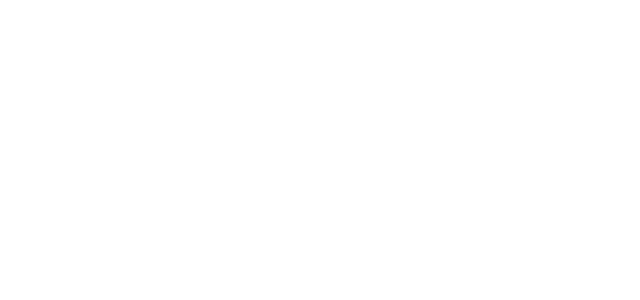
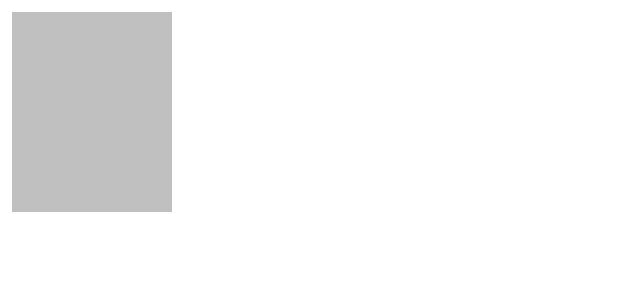
Before and after one commit to M4ster3001/memory-game, a React (Create React App) app: page /game in a window 1280 px wide. Before the commit this address had no page. Shown: the top 300 px of the page, without its empty margins (0-640 px from the left). Built offline with nearby package versions, Linux system fonts and the light colour scheme.

Commit message:
add Card

```diff
--- a/package.json
+++ b/package.json
@@ -17,9 +17,11 @@
     "classnames": "^2.3.1",
     "react": "^18.2.0",
     "react-dom": "^18.2.0",
+    "react-redux": "^8.0.2",
     "react-router": "^6.3.0",
     "react-router-dom": "^6.3.0",
     "react-scripts": "5.0.1",
+    "redux": "^4.2.0",
     "typescript": "^4.4.2",
     "web-vitals": "^2.1.0"
   },
@@ -57,8 +59,10 @@
   },
   "devDependencies": {
     "@types/classnames": "^2.3.1",
+    "@types/react-redux": "^7.1.24",
     "@types/react-router": "^5.1.18",
     "@types/react-router-dom": "^5.3.3",
+    "@types/redux": "^3.6.0",
     "@typescript-eslint/eslint-plugin": "^5.31.0",
     "@typescript-eslint/parser": "^5.31.0",
     "eslint": "^8.0.1",
--- a/src/components/Dashboard/Dashboard.tsx
+++ b/src/components/Dashboard/Dashboard.tsx
@@ -6,6 +6,7 @@ type DashboardProps = {
 }
 
 const GridRoot = styled(Grid)({
+  height: '100vh',
   backgroundColor: '#fafafa',
   alignItems: 'center',
   justifyContent: 'center'
--- a/src/components/Dashboard/DashboardButton.tsx
+++ b/src/components/Dashboard/DashboardButton.tsx
@@ -1,17 +1,24 @@
-import { Button, styled } from '@mui/material'
+import { Button, ButtonProps, styled } from '@mui/material'
 import { ReactNode } from 'react'
+import { Link, LinkProps } from 'react-router-dom'
 
-type DashboardButtonProps = {
-  children: ReactNode
-}
+type DashboardButtonProps = ButtonProps &
+  LinkProps & {
+    children: ReactNode
+  }
 
-const DButton = styled(Button)({
-  blockSize: 'large'
-})
+const DButton = styled(Button)({})
 
-const DashboardButton = ({ children }: DashboardButtonProps) => {
+const DashboardButton = ({ children, ...rest }: DashboardButtonProps) => {
   return (
-    <DButton variant="outlined" color="primary" fullWidth>
+    <DButton
+      LinkComponent={Link}
+      variant="outlined"
+      color="primary"
+      size="large"
+      fullWidth
+      {...rest}
+    >
       {children}
     </DButton>
   )
--- a/src/components/Dashboard/DashboardMenu.tsx
+++ b/src/components/Dashboard/DashboardMenu.tsx
@@ -11,13 +11,14 @@ const DPaper = styled(Paper)(({ theme }) => ({
 }))
 
 const DTypography = styled(Typography)(({ theme }) => ({
-  padding: theme.spacing(6)
+  paddingBottom: theme.spacing(6),
+  alignItems: 'center'
 }))
 
 const DashboardMenu = ({ children, title }: DashboardMenuProps) => {
   return (
     <DPaper>
-      <DTypography>{title}</DTypography>
+      <DTypography variant="h4">{title}</DTypography>
 
       {children}
     </DPaper>
--- /dev/null
+++ b/src/components/GameBoard/Board.tsx
@@ -0,0 +1,14 @@
+import { Grid, styled } from '@mui/material'
+import { ReactNode } from 'react'
+
+type BoardProps = {
+  children: ReactNode
+}
+
+const BGrid = styled(Grid)({})
+
+const Board = ({ children }: BoardProps) => {
+  return <BGrid>{children}</BGrid>
+}
+
+export default Board
--- /dev/null
+++ b/src/components/GameBoard/Card.tsx
@@ -0,0 +1,68 @@
+import { Card, CardContent, CardProps, styled, Typography } from '@mui/material'
+import { useCallback } from 'react'
+
+type CustomCardProps = CardProps & {
+  name: string
+  isActive?: boolean
+}
+
+const width = '160px'
+const height = '200px'
+
+const CPage = styled('div')({
+  width,
+  height,
+  position: 'absolute',
+  top: 0,
+  left: 0,
+  backfaceVisibility: 'hidden'
+})
+
+const CContainer = styled('div')({
+  width,
+  height,
+  margin: '12px',
+  cursor: 'pointer'
+})
+
+const CFlipper = styled('div')(props => ({
+  transition: 'all .6s linear',
+  transformStyle: 'preserve-3d',
+  position: 'relative',
+  transform: props.defaultChecked ? 'rotateY(180deg)' : ''
+}))
+
+const CCard = styled(Card)<{ isActive?: boolean }>(({ isActive }) => {
+  if (isActive) {
+    return { backgroundColor: 'tomato', transform: 'rotateY(180deg)' }
+  }
+
+  return { backgroundColor: 'silver', transform: 'rotateY(0deg)', zIndex: 2 }
+}).withComponent(CPage)
+
+const CustomCard = ({ name, isActive = false, ...rest }: CustomCardProps) => {
+  const CCardContent = useCallback(({ isActive = false }) => {
+    if (isActive) {
+      return (
+        <CCard isActive>
+          <CardContent>
+            <Typography variant="h5">{name}</Typography>
+          </CardContent>
+        </CCard>
+      )
+    }
+
+    return <CCard />
+  }, [])
+
+  return (
+    <CContainer>
+      <CFlipper defaultChecked={isActive} {...rest}>
+        <CCardContent />
+        <CCardContent isActive />
+      </CFlipper>
+    </CContainer>
+  )
+}
+
+export default CustomCard
--- a/src/components/index.ts
+++ b/src/components/index.ts
@@ -1,5 +1,7 @@
 import Dashboard from './Dashboard/Dashboard'
 import DashboardMenu from './Dashboard/DashboardMenu'
 import DashboardButton from './Dashboard/DashboardButton'
+import Board from './GameBoard/Board'
+import Card from './GameBoard/Card'
 
-export { Dashboard, DashboardMenu, DashboardButton }
+export { Dashboard, DashboardMenu, DashboardButton, Board, Card }
--- /dev/null
+++ b/src/containers/Game/index.tsx
@@ -0,0 +1,17 @@
+import { useState } from 'react'
+import { Board, Card } from '../../components'
+
+const GamePage = () => {
+  const [isActive, setIsActive] = useState(false)
+  function handleCardClick() {
+    setIsActive(!isActive)
+  }
+
+  return (
+    <Board>
+      <Card name="Back" onClick={handleCardClick} isActive={isActive} />
+    </Board>
+  )
+}
+
+export default GamePage
--- a/src/containers/Home/index.tsx
+++ b/src/containers/Home/index.tsx
@@ -4,7 +4,7 @@ const Home = () => {
   return (
     <Dashboard>
       <DashboardMenu title="Jogo da Memória">
-        <DashboardButton>Iniciar Jogo</DashboardButton>
+        <DashboardButton to="/game">Iniciar Jogo</DashboardButton>
       </DashboardMenu>
     </Dashboard>
   )
--- a/src/containers/routes.tsx
+++ b/src/containers/routes.tsx
@@ -1,9 +1,11 @@
 import { Route, Routes } from 'react-router-dom'
+import GamePage from './Game'
 import Home from './Home'
 
 const AppRoutes = () => (
   <Routes>
     <Route path="/" element={<Home />} />
+    <Route path="/game" element={<GamePage />} />
   </Routes>
 )
 
```
Also changed, not shown: 2 other files (tests, documents, lock files or other folders).
